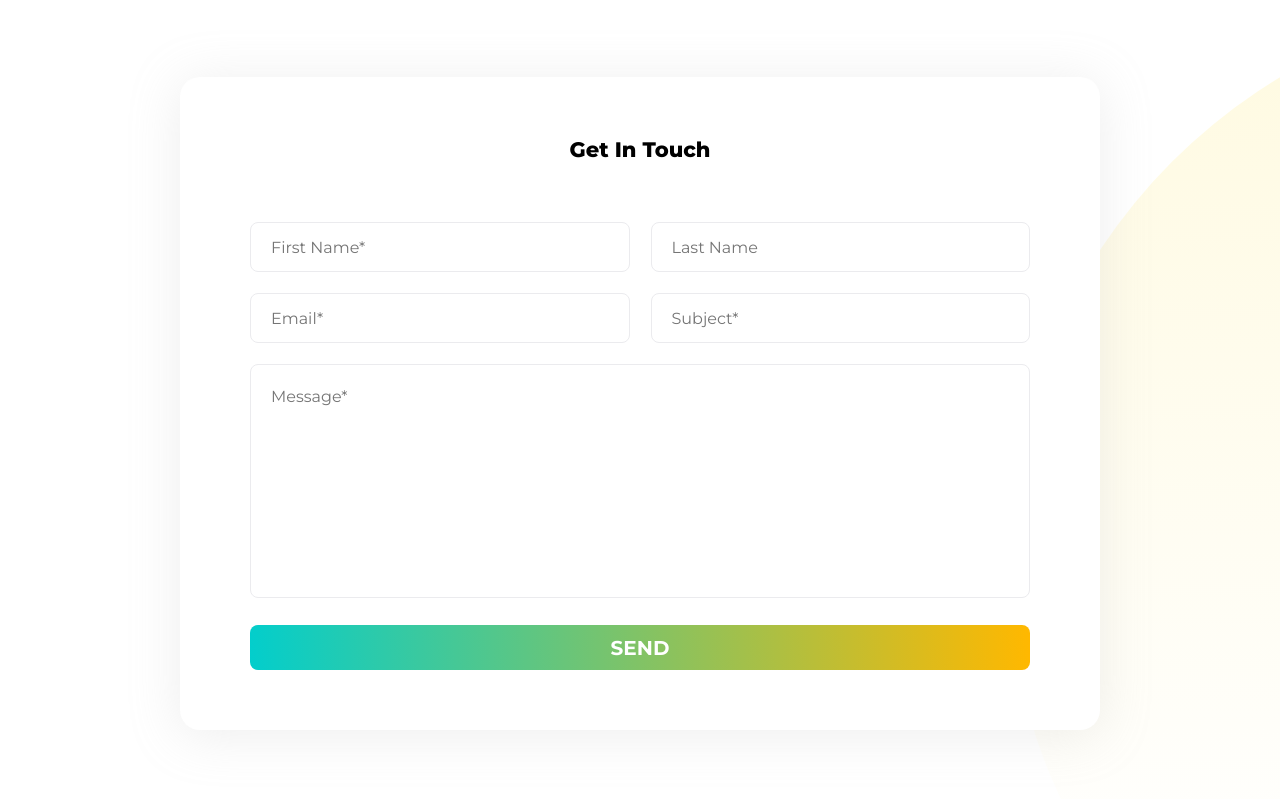
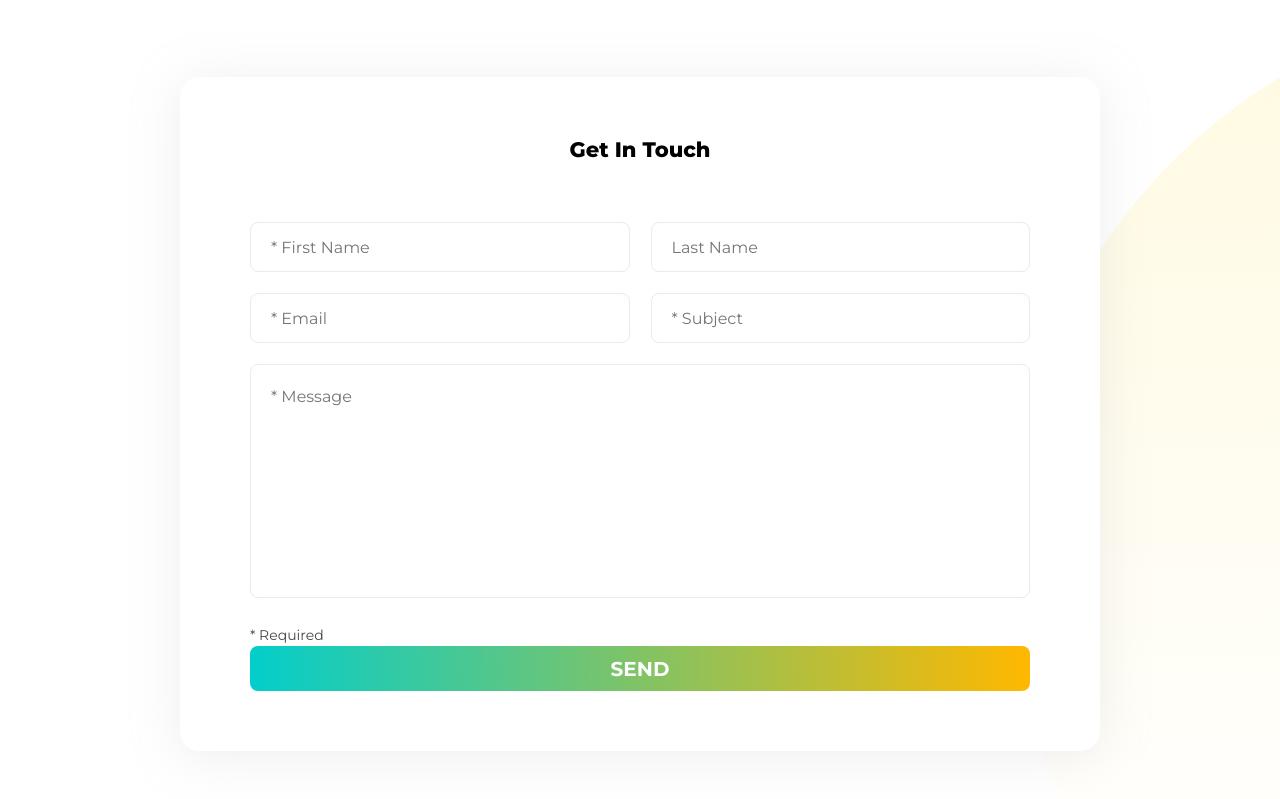
Before and after one commit to MrRelatable/mrrelatable.github.io, a website: page contact.html in a window 1280 px wide. Shown: the part 565-1364 px from the top of the page. Drawn offline with nearby package versions, Linux system fonts and the light colour scheme.

Commit message:
Update contact.html

```diff
--- a/contact.html
+++ b/contact.html
@@ -113,7 +113,7 @@
                 <form action="https://formsubmit.co/contact@mrrelatable.com" method="POST">
                     <div class="inputsRow row">
                         <div class="col-12 col-md-6 mb-4">
-                            <input type="text" placeholder="First Name*" class="contact-input" name="First Name" required>
+                            <input type="text" placeholder="* First Name" class="contact-input" name="First Name" required>
                         </div>
                         <div class="col-12 col-md-6 mb-4">
                             <input type="text" placeholder="Last Name" class="contact-input" name="Last Name">
@@ -121,15 +121,16 @@
                     </div>
                     <div class="inputsRow row">
                         <div class="col-12 col-md-6 mb-4">
-                            <input type="text" placeholder="Email*" class="contact-input" enter-class="Email" required>
+                            <input type="text" placeholder="* Email" class="contact-input" name:"Email" required>
                         </div>
                         <div class="col-12 col-md-6 mb-4">
-                            <input type="text" placeholder="Subject*" class="contact-input" name="Subject" required>
+                            <input type="text" placeholder="* Subject" class="contact-input" name="Subject" required>
                         </div>
                     </div>
                     <div class="mb-4">
-                        <textarea rows="8" placeholder="Message*" class="contact-input" name="Message" required></textarea>
+                        <textarea rows="8" placeholder="* Message" class="contact-input" name="Message" required></textarea>
                     </div>
+					<p5>* Required</p5>
                     <button type="submit" class="contact-submit">Send</button>
                     <input type="hidden" name="_captcha" value="false">
                     <input type="hidden" name="_next" value="https://mrrelatable.com/thankyou">
```
